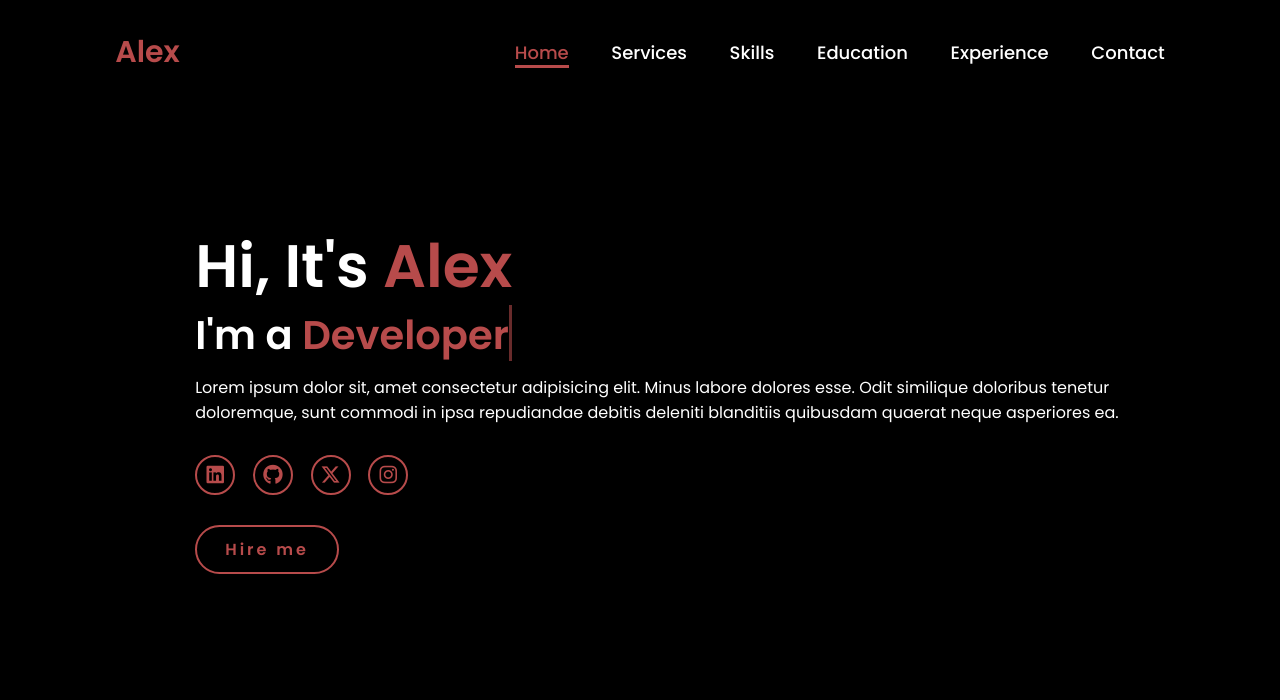
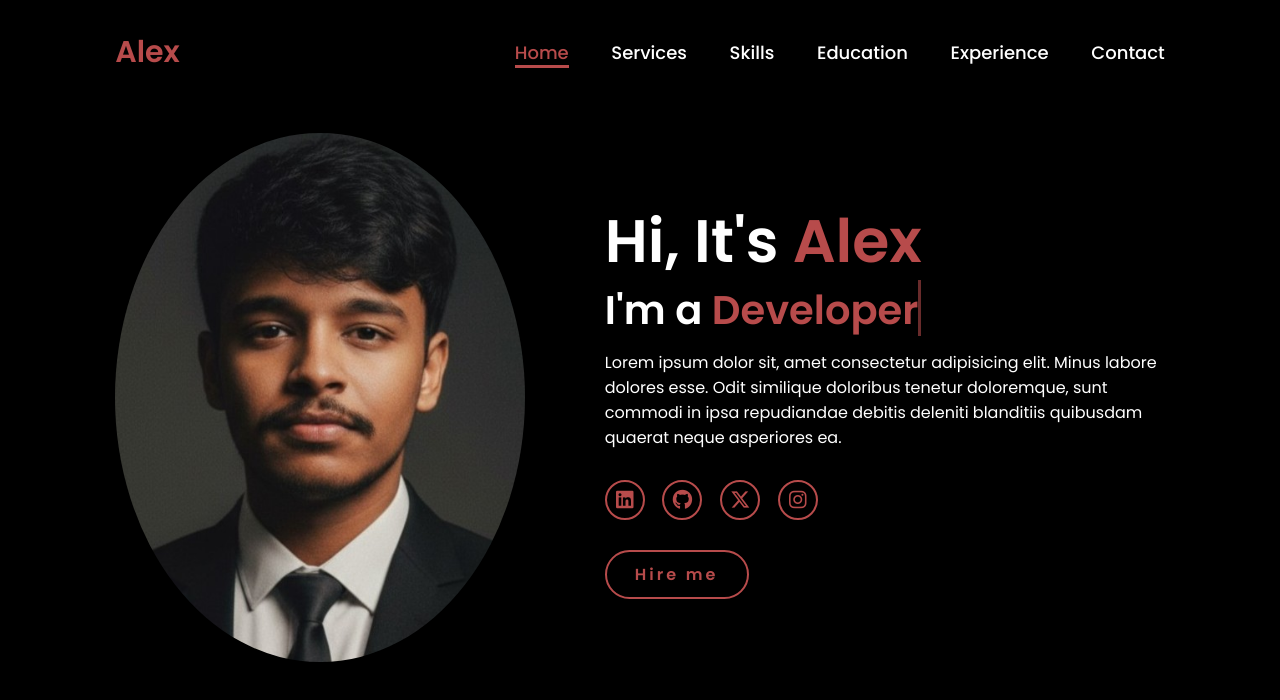
Before and after one commit to shreyash-nimbargi/Portfolio, a plain HTML site: page index.html in a window 1280 px wide. Drawn offline with Linux system fonts and the light colour scheme.

Commit message:
quick update

```diff
--- a/index.html
+++ b/index.html
@@ -23,7 +23,7 @@
     </header>
     <section class="home">
         <div class="home-img">
-            <img src="main.jpg" alt="">
+            <img src="my photo.jpg" alt="">
         </div>
         <div class="home-content">
             <h1>Hi, It's <span>Alex</span></h1>
```
